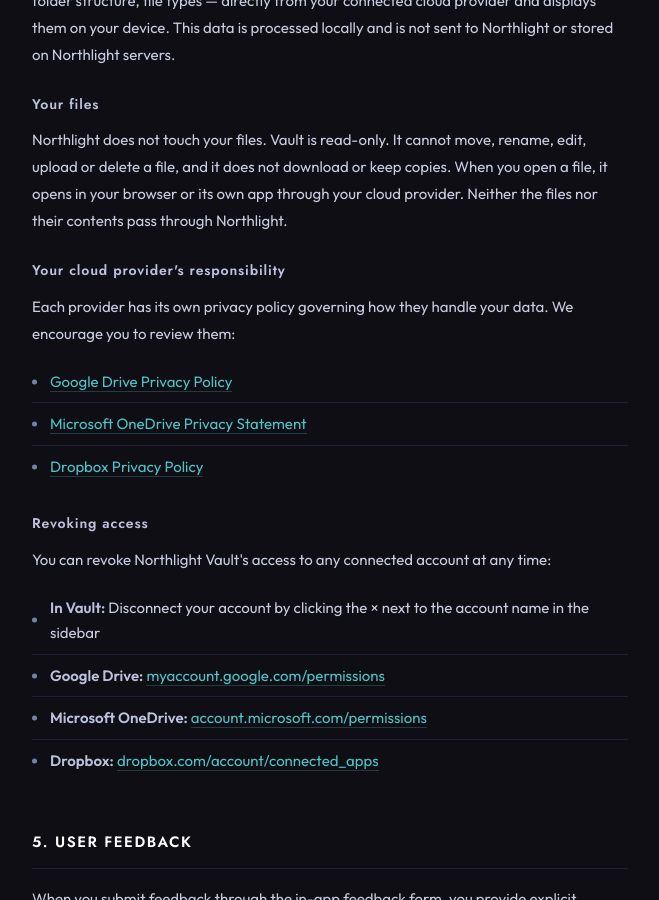
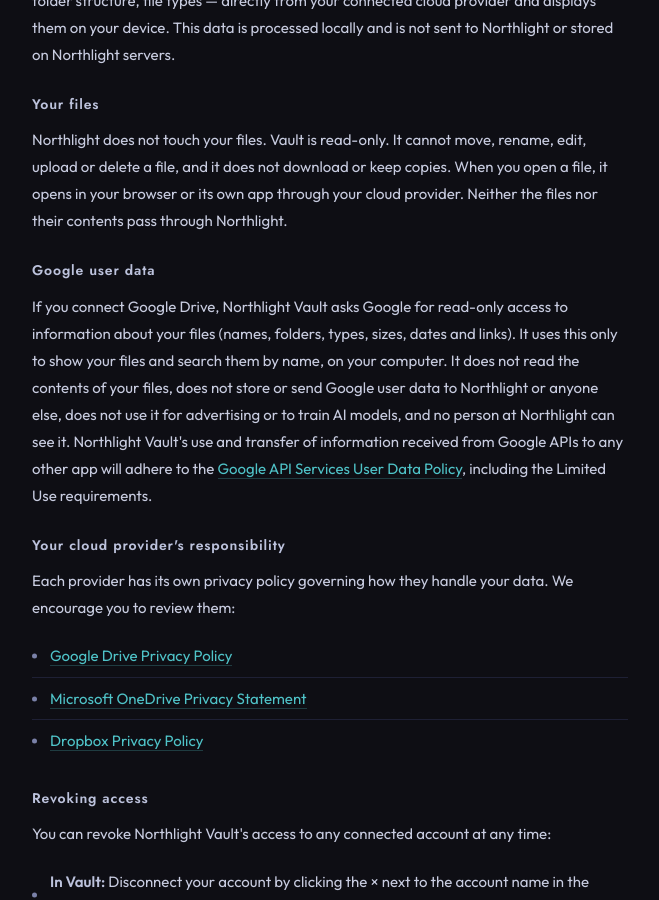
Before and after one commit to elizabethlemoine33-commits/bynorthlight-site, a Jekyll site: the page built from vault-privacy.html, in a window 1280 px wide and 900 px high, scrolled down 2569 px. Shown: the whole window, without its empty margins (310-969 px from the left). Built offline with Jekyll 4.4.1, drawn with Linux system fonts in a browser that asks for light colours.

Commit message:
Vault privacy policy: Google user data paragraph with the Limited Use statement (#85)
Co-authored-by: Claude Sonnet 5.5 <noreply@anthropic.com>

```diff
--- a/vault-privacy.html
+++ b/vault-privacy.html
@@ -326,6 +326,9 @@ head_extra: |
     <h3>Your files</h3>
     <p>Northlight does not touch your files. Vault is read-only. It cannot move, rename, edit, upload or delete a file, and it does not download or keep copies. When you open a file, it opens in your browser or its own app through your cloud provider. Neither the files nor their contents pass through Northlight.</p>
 
+    <h3>Google user data</h3>
+    <p>If you connect Google Drive, Northlight Vault asks Google for read-only access to information about your files (names, folders, types, sizes, dates and links). It uses this only to show your files and search them by name, on your computer. It does not read the contents of your files, does not store or send Google user data to Northlight or anyone else, does not use it for advertising or to train AI models, and no person at Northlight can see it. Northlight Vault's use and transfer of information received from Google APIs to any other app will adhere to the <a href="https://developers.google.com/terms/api-services-user-data-policy" target="_blank" rel="noopener">Google API Services User Data Policy</a>, including the Limited Use requirements.</p>
+
     <h3>Your cloud provider's responsibility</h3>
     <p>Each provider has its own privacy policy governing how they handle your data. We encourage you to review them:</p>
     <ul>
```
